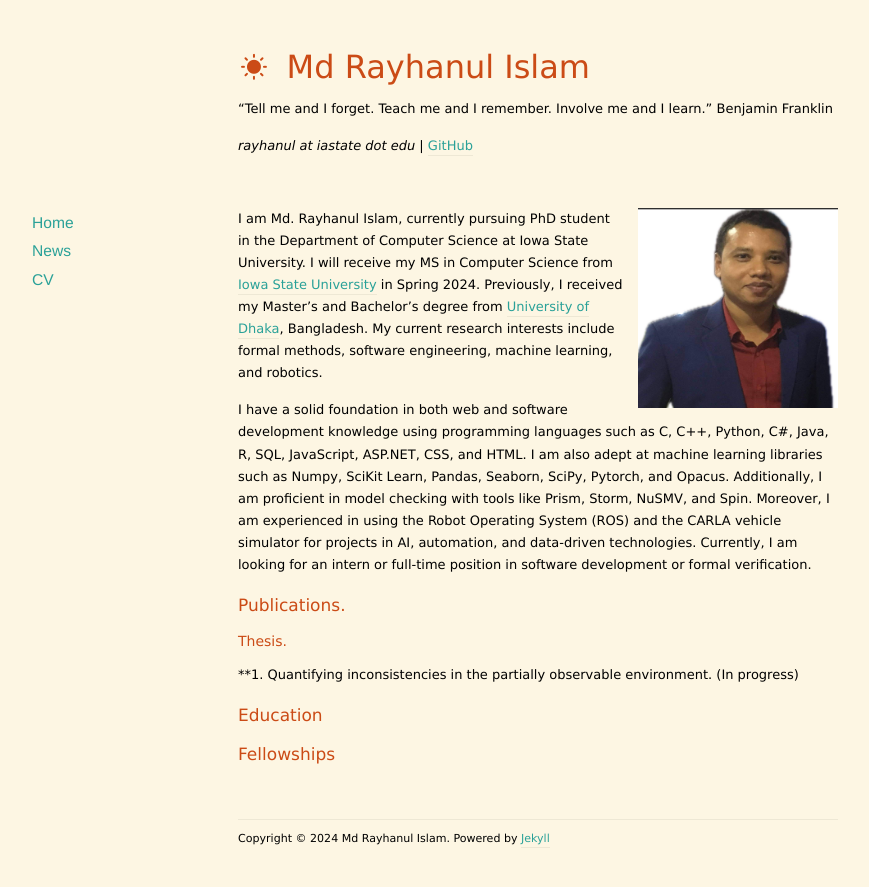
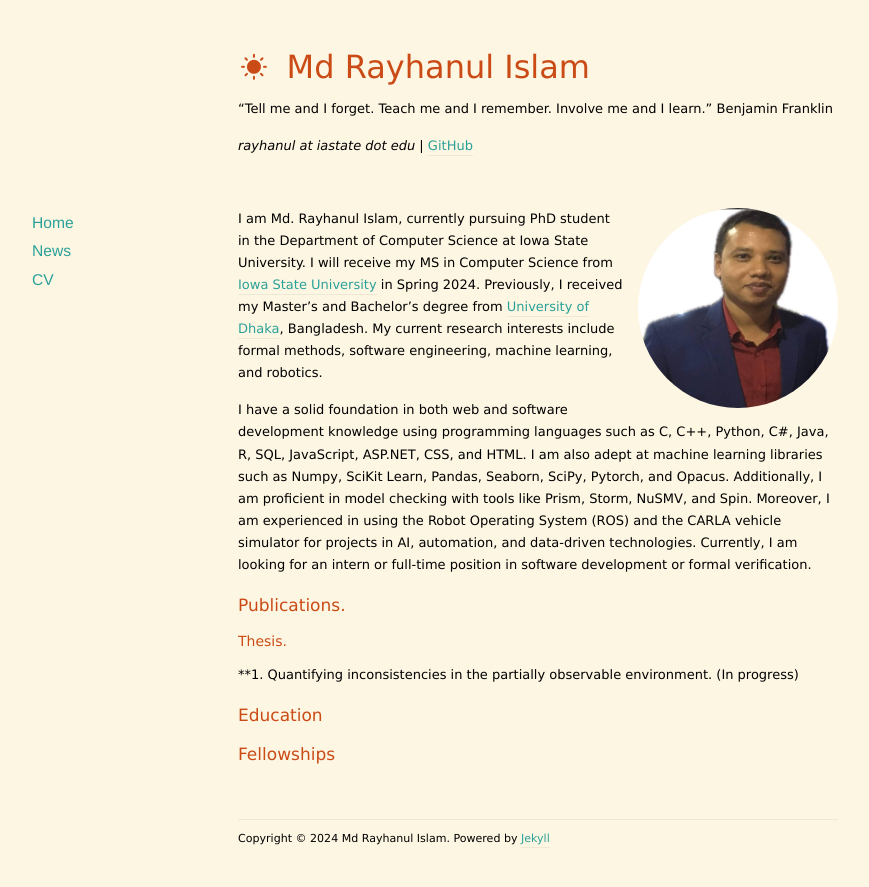
Before and after one commit to rayhanul/rayhanul.github.io, a Jekyll site: the page built from index.markdown, in a window 1280 px wide. Shown: the top 887 px of the page, without its empty margins (102-971 px from the left). Built offline with Jekyll 4.4.1, drawn with Linux system fonts in a browser that asks for light colours; nearby versions of some CDN libraries; the list of posts is cut into pages by our own code.

Commit message:
rounded picture

```diff
--- a/assets/css/style.css
+++ b/assets/css/style.css
@@ -7,6 +7,11 @@ html, body, div, span, applet, object, iframe, h1, h2, h3, h4, h5, h6, p, blockq
 	font: inherit;
 	vertical-align: baseline;
 }
+
+img.right{
+	border-radius: 100%;
+}
+
 article, aside, details, figcaption, figure, footer, header, hgroup, menu, nav, section {
 	display: block;
 }
@@ -318,6 +323,7 @@ img.center {
 }
 
 .icon-sun:before { content: '\e801'; }
+
 .icon-anchor:before { content: '\e800'; }
 .icon-anchor {
 	font-size: 65%;
```
